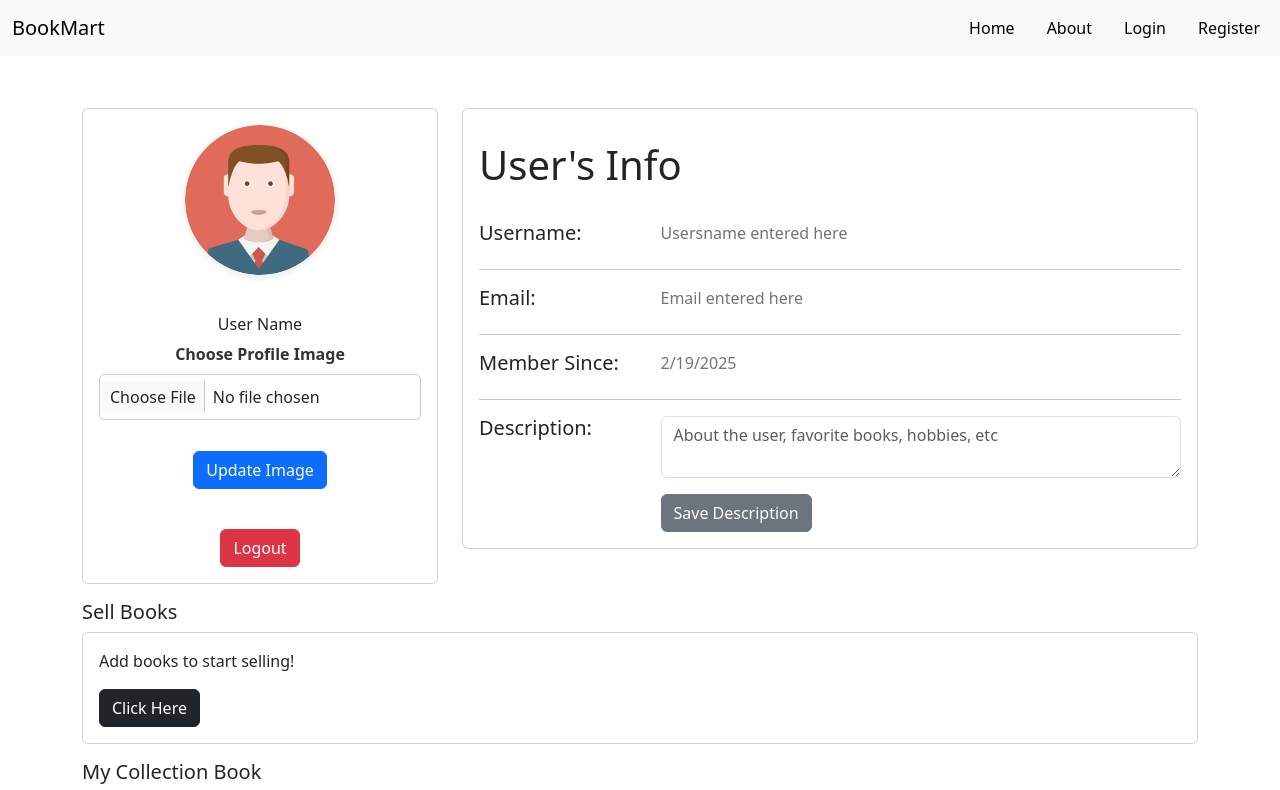
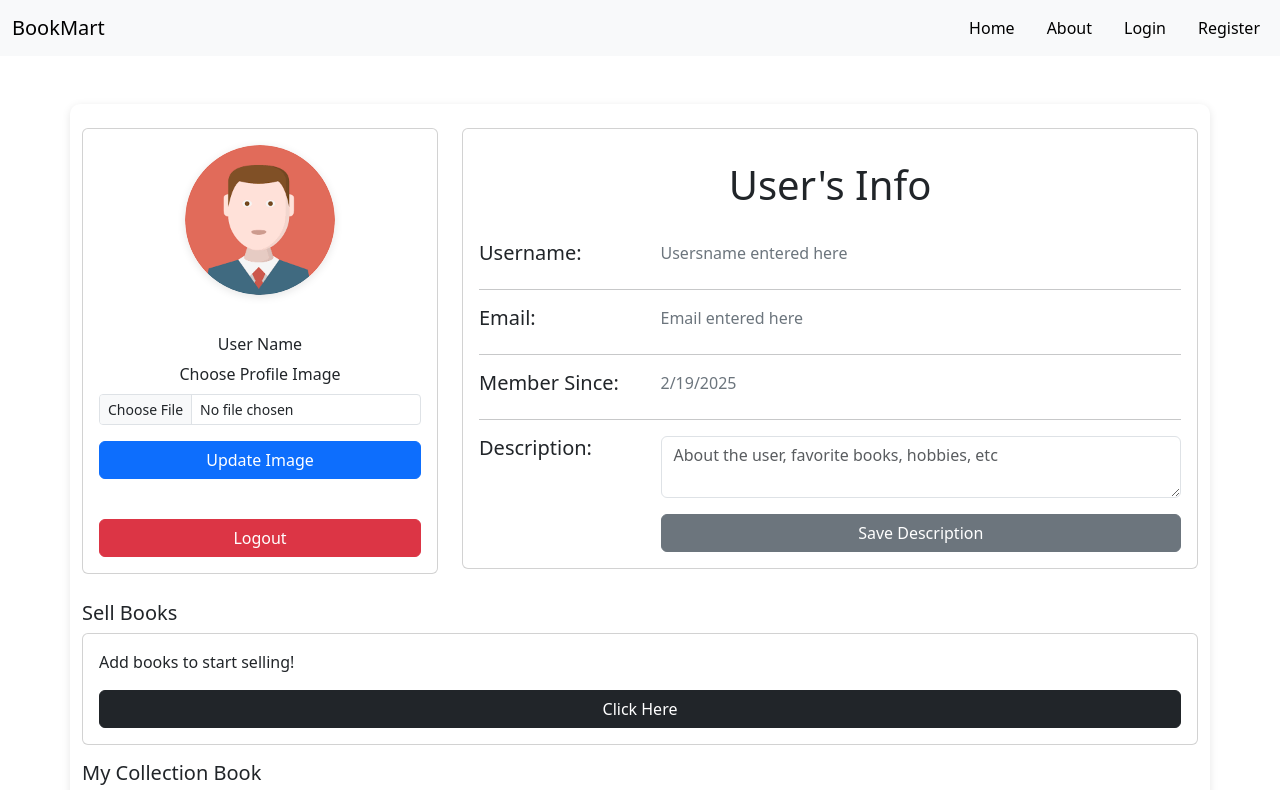
Before and after one commit to MaxKottong/bookmart, a React (Create React App) app in the folder client/: page /profile in a window 1280 px wide. Shown: the top 790 px of the page. Built offline with nearby package versions, Linux system fonts and the light colour scheme.

Commit message:
update style for book detail...

```diff
--- a/client/src/components/BookDetail.js
+++ b/client/src/components/BookDetail.js
@@ -1,15 +1,15 @@
 import React from 'react';
 import { useNavigate } from 'react-router-dom';
-import '../style/book-style.css'; // Import the shared styles
+import '../style/book-style.css'
 
 const BookDetail = ({ book }) => {
     const navigate = useNavigate();
 
     const mockBook = {
         id: 1,
-        title: "The Great Gatsby",
-        author: "F. Scott Fitzgerald",
-        description: "A novel set in the Jazz Age that tells the story of Jay Gatsby's love for Daisy Buchanan.",
+        title: "THE HOUSEMAID",
+        author: "Freida McFadden",
+        description: "The Housemaid by Freida McFadden is a psychological thriller about Millie, a desperate woman who takes a live-in maid job with the wealthy Winchester family, only to discover their dark and twisted secrets. As eerie events unfold and danger lurks within the house, Millie realizes she may not make it out alive..",
         price: "10.99",
         condition: "Like New",
         image: "/images/book3.png",
--- a/client/src/components/EditBook.js
+++ b/client/src/components/EditBook.js
@@ -1,6 +1,6 @@
 import React, { useState } from 'react';
 import { useNavigate } from 'react-router-dom';
-import '../style/book-style.css';
+import '../style/book-style.css'
 
 const EditBook = ({ book }) => {
     const navigate = useNavigate();
--- a/client/src/style/addBook.css
+++ b/client/src/style/addBook.css
@@ -1,85 +1,131 @@
 /* General Page Styles */
-.container {
-    max-width: 50%;
-    margin: 0 auto;
+body {
+  font-family: Arial, sans-serif;
+  background-color: #f4f4f4;
+  color: #333;
+  margin: 0;
+  padding: 0;
 }
 
-  /* Form Container */
+/* Container */
+.container {
+  max-width: 800px;
+  margin: 40px auto;
+  padding: 20px;
+  background: #fff;
+  border-radius: 10px;
+  box-shadow: 0 2px 8px rgba(0, 0, 0, 0.1);
+}
+
+/* Headings */
+h1, h2 {
+  text-align: center;
+  color: #333;
+}
+
+/* Form Styles */
 form {
-    background-color: #f9f9f9;
-    padding: 30px;
+  display: flex;
+  flex-direction: column;
+  gap: 15px;
+}
+
+input, textarea, select {
+  width: 100%;
+  padding: 10px;
+  border: 1px solid #ccc;
+  border-radius: 5px;
+  font-size: 16px;
+}
+
+input:focus, textarea:focus {
+  border-color: #007bff;
+  outline: none;
+}
+
+/* Buttons */
+button {
+  padding: 10px 15px;
+  font-size: 16px;
+  border: none;
+  border-radius: 5px;
+  cursor: pointer;
+  transition: background 0.3s ease;
+  width: 100%;
+}
+
+.btn-primary {
+  background-color: #007bff;
+  color: white;
+}
+
+.btn-primary:hover {
+  background-color: #0056b3;
+}
+
+.btn-danger {
+  background-color: #dc3545;
+  color: white;
+}
+
+.btn-danger:hover {
+  background-color: #b52b3a;
+}
+
+.btn-secondary {
+  background-color: #6c757d;
+  color: white;
+}
+
+.btn-secondary:hover {
+  background-color: #5a6268;
+}
+
+/* Image Styling */
+img {
+  max-width: 100%;
+  height: auto;
   border-radius: 8px;
   box-shadow: 0 2px 8px rgba(0, 0, 0, 0.1);
 }
 
-  /* Form Heading */
-  h1 {
-    font-size: 28px;
-    font-weight: 600;
-    color: #333;
-    margin-bottom: 30px;
-  }
-
-  /* Input Fields */
-  input[type="text"],
-  input[type="number"],
-  textarea,
-  input[type="file"] {
-    border: 1px solid #ccc;
-    border-radius: 5px;
-    padding: 10px;
-    width: 100%;
-    font-size: 16px;
-    margin-bottom: 15px;
-    transition: border 0.3s ease;
-  }
-
-  input[type="text"]:focus,
-  input[type="number"]:focus,
-  textarea:focus,
-  input[type="file"]:focus {
-    border-color: #007bff;
-    outline: none;
-  }
-
-  /* Image Preview */
-  img {
-    max-width: 100%;
-    border-radius: 8px;
+/* Book Detail & Edit Containers */
+.book-container, .edit-container {
+  max-width: 600px;
+  margin: 40px auto;
+  padding: 20px;
+  background: #fff;
+  border-radius: 10px;
   box-shadow: 0 2px 8px rgba(0, 0, 0, 0.1);
 }
 
-  /* Submit Button */
-  button[type="submit"] {
-    background-color: #007bff;
-    color: white;
-    padding: 10px 20px;
-    font-size: 16px;
-    border: none;
-    border-radius: 5px;
-    cursor: pointer;
-    width: 100%;
-    transition: background-color 0.3s ease;
+/* Book Image */
+.book-image img {
+  display: block;
+  width: 300px;
+  margin: 0 auto;
 }
 
-  button[type="submit"]:hover {
-    background-color: #0056b3;
+/* Button Group */
+.button-group {
+  display: flex;
+  justify-content: center;
+  gap: 10px;
+  margin-top: 20px;
 }
 
-  /* Label for the File Input */
-  label {
-    font-weight: 600;
-    color: #333;
-    margin-bottom: 8px;
-  }
-
-  /* For Mobile and Smaller Screens */
+/* Responsive Design */
 @media (max-width: 768px) {
-    .container {
+  .container, .book-container, .edit-container {
       padding: 15px;
   }
 
-    form {
-      padding: 20px;
+  .book-image img {
+      width: 100%;
+      max-width: 300px;
+  }
+
+  .button-group {
+      flex-direction: column;
   }
 }
--- a/client/src/style/book-style.css
+++ b/client/src/style/book-style.css
@@ -13,7 +13,7 @@
 
 /* Styling for Book Image */
 .book-image img {
-    width: 300px; /* Adjusted for bigger image */
+    width: 600px; /* Adjusted for bigger image */
     height: auto;
     border-radius: 10px;
     box-shadow: 0px 4px 6px rgba(0, 0, 0, 0.1); /* Drop shadow effect */
```
Lines whose indentation alone changed are shown as unchanged.
